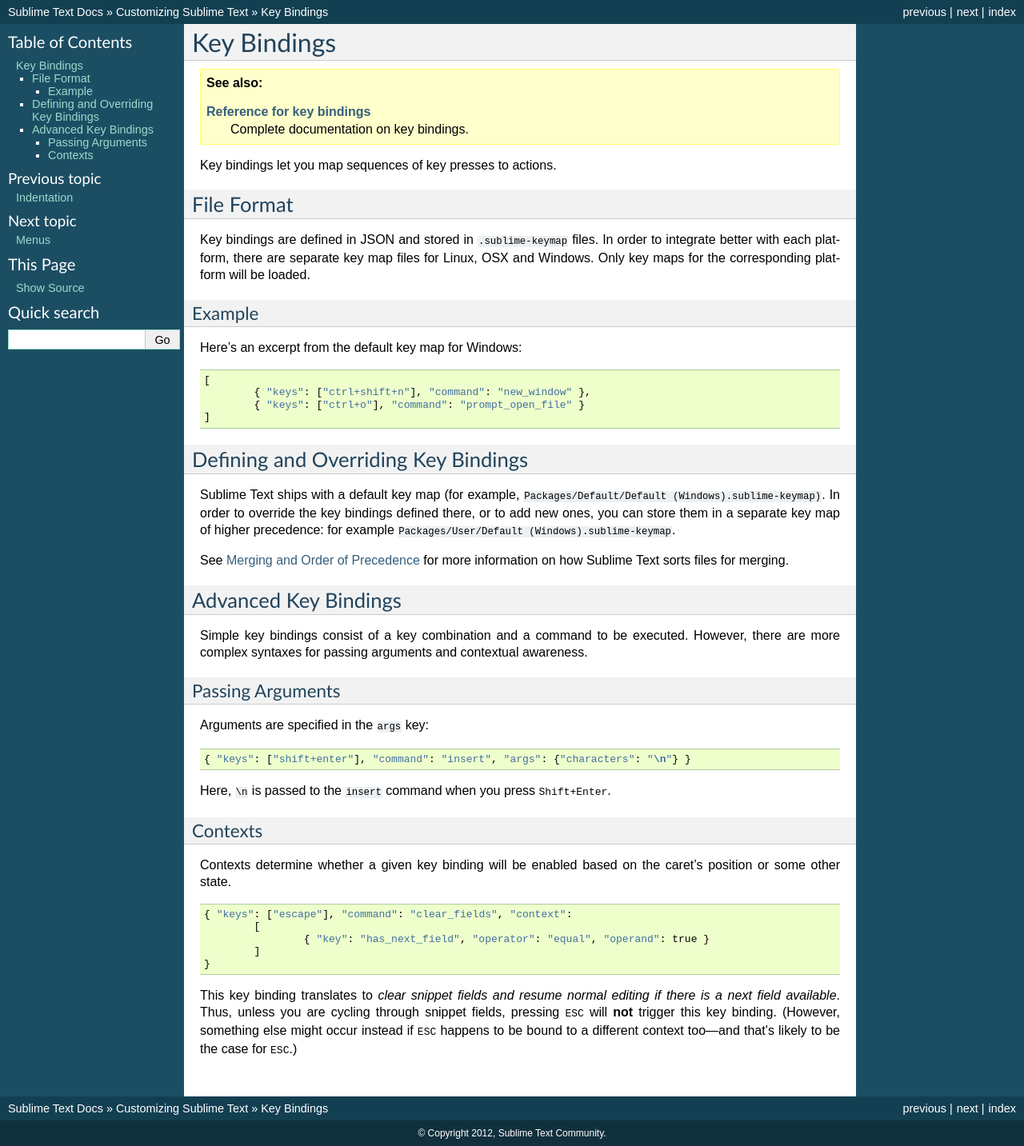
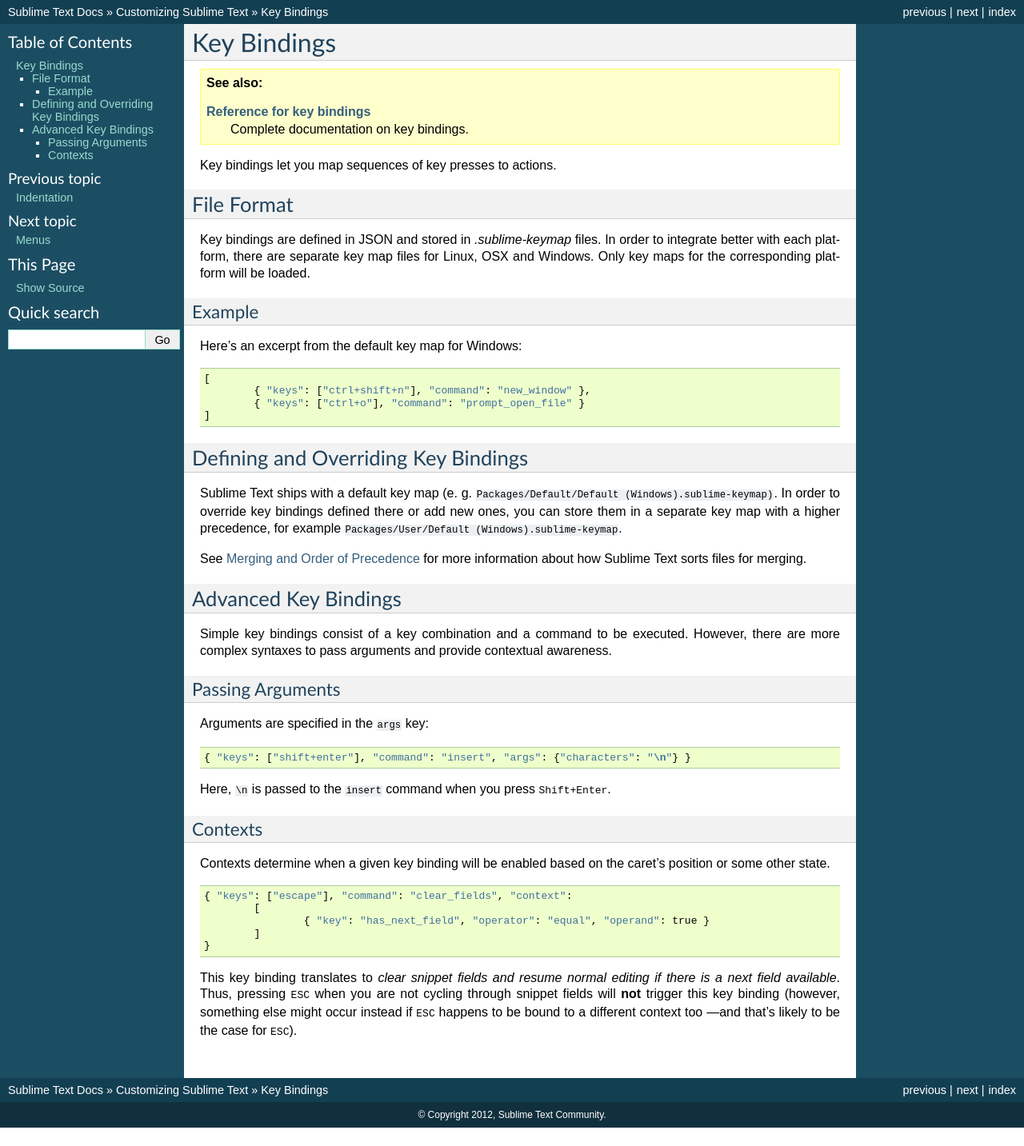
Before and after one commit to guillermooo/sublime-undocs, a Sphinx documentation site: the page built from source/customization/key_bindings.rst, in a window 1280 px wide. Shown: the whole page at 80% size. Built offline with Sphinx 7.4.7, drawn with Linux system fonts in a browser that asks for light colours; after the commit the page ends 1410 px from its top, so only the background shows below that.

Commit message:
edit docs

```diff
--- a/source/customization/key_bindings.rst
+++ b/source/customization/key_bindings.rst
@@ -4,7 +4,7 @@
 
 .. seealso::
 
-   :doc:`Reference for key bindings <../reference/key_bindings>`
+   :doc:`Reference for key bindings </reference/key_bindings>`
         Complete documentation on key bindings.
 
 Key bindings let you map sequences of key presses to actions.
@@ -12,7 +12,7 @@
 File Format
 ===========
 
-Key bindings are defined in JSON and stored in ``.sublime-keymap`` files. In
+Key bindings are defined in JSON and stored in *.sublime-keymap* files. In
 order to integrate better with each platform, there are separate key map files
 for Linux, OSX and Windows. Only key maps for the corresponding platform will
 be loaded.
@@ -30,20 +30,20 @@
 Defining and Overriding Key Bindings
 ====================================
 
-Sublime Text ships with a default key map (for example,
+Sublime Text ships with a default key map (e. g.
 :file:`Packages/Default/Default (Windows).sublime-keymap)`. In order to
-override the key bindings defined there, or to add new ones, you can store
-them in a separate key map of higher precedence: for example
+override key bindings defined there or add new ones, you can store them in a separate
+key map with a higher precedence, for example
 :file:`Packages/User/Default (Windows).sublime-keymap`.
 
-See :ref:`merging-and-order-of-precedence` for more information on how
+See :ref:`merging-and-order-of-precedence` for more information about how
 Sublime Text sorts files for merging.
 
 Advanced Key Bindings
 =====================
 
 Simple key bindings consist of a key combination and a command to be executed.
-However, there are more complex syntaxes for passing arguments and
+However, there are more complex syntaxes to pass arguments and provide
 contextual awareness.
 
 Passing Arguments
@@ -58,7 +58,7 @@
 Contexts
 ********
 
-Contexts determine whether a given key binding will be enabled based on the
+Contexts determine when a given key binding will be enabled based on the
 caret's position or some other state.
 
 ::
@@ -70,7 +70,7 @@
 	}
 
 This key binding translates to *clear snippet fields and resume normal editing
-if there is a next field available*. Thus, unless you are cycling through snippet
-fields, pressing :kbd:`ESC` will **not** trigger this key binding. (However,
+if there is a next field available*. Thus, pressing :kbd:`ESC` when you are not
+cycling through snippet fields will **not** trigger this key binding (however,
 something else might occur instead if :kbd:`ESC` happens to be bound to a
-different context too---and that's likely to be the case for :kbd:`ESC`.)
+different context too ---and that's likely to be the case for :kbd:`ESC`).
```
